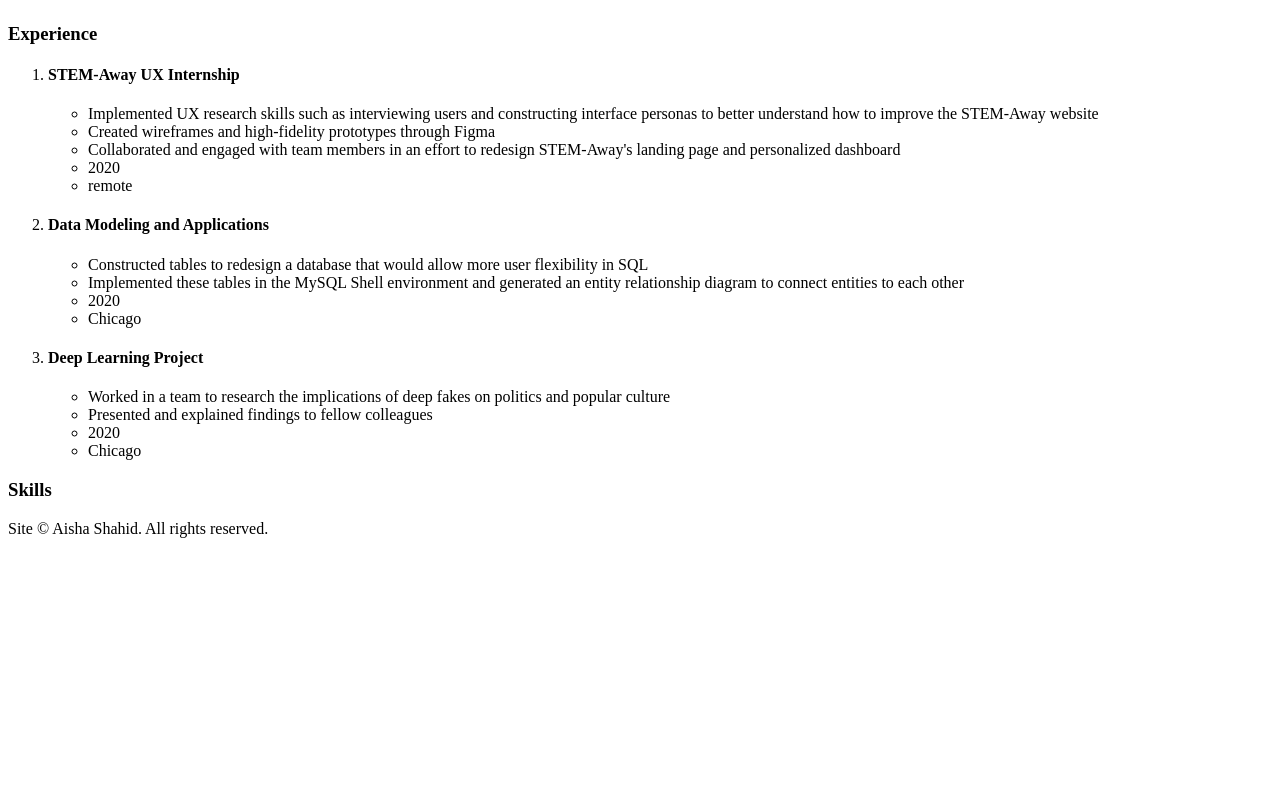
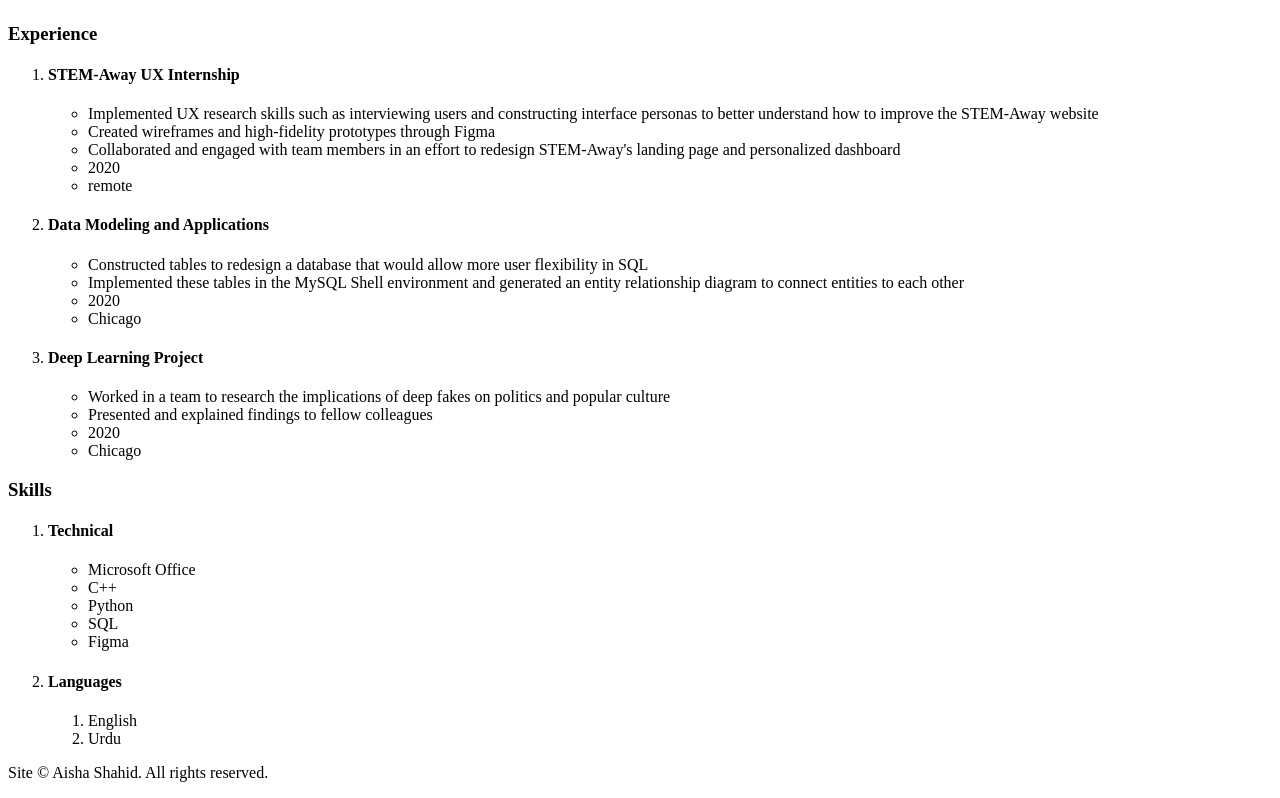
Before and after one commit to ashahid4/project-one, a plain HTML site: page resume/index.html in a window 1280 px wide. Shown: the part 664-1462 px from the top of the page. Before the commit the page ends 1218 px from the top, so only its background shows below. Drawn offline with Linux system fonts and the light colour scheme.

Commit message:
Add information to skills section of resume

```diff
--- a/resume/index.html
+++ b/resume/index.html
@@ -14,7 +14,7 @@
       <aside id="contact">
         <h3>Contact Information</h3>
         <ul class="contact">
-          <li class="email"><ahref="mailto:aishashahid1@gmail.com">aishashahid1@gmail.com</a></li>
+          <li class="email"><a href="mailto:aishashahid1@gmail.com">aishashahid1@gmail.com</a></li>
           <li class="tel"><a href="tel:+12245550330">224-555-0330</a></li>
           <li class="postal">
             <h4>Postal address:</h4>
@@ -28,7 +28,7 @@
         <section id="education">
           <h3>Education</h3>
           <ol>
-            <li class="university">
+            <li class="college">
               <h4>Illinois Institute of Technology</h4>
               <ul>
                 <li class="degree">BS</li>
@@ -94,12 +94,29 @@
           </ol>
         <section>
 
+        <section id="skills">
+          <h3>Skills</h3>
+          <ol>
+            <li class="skill">
+              <h4>Technical</h4>
+              <ul>
+                <li>Microsoft Office</li>
+                <li>C++</li>
+                <li>Python</li>
+                <li>SQL</li>
+                <li>Figma</li>
+              </ul>
+            </li>
+            <li>
+              <h4>Languages</h4>
+              <ol>
+                <li>English</li>
+                <li>Urdu</li>
+              </ol>
+            </li>
+          </ol>
+
         <section>
-          <h3>Skills</h3>
-        <section>
-
-
-
       <article>
 
     </main>
```
